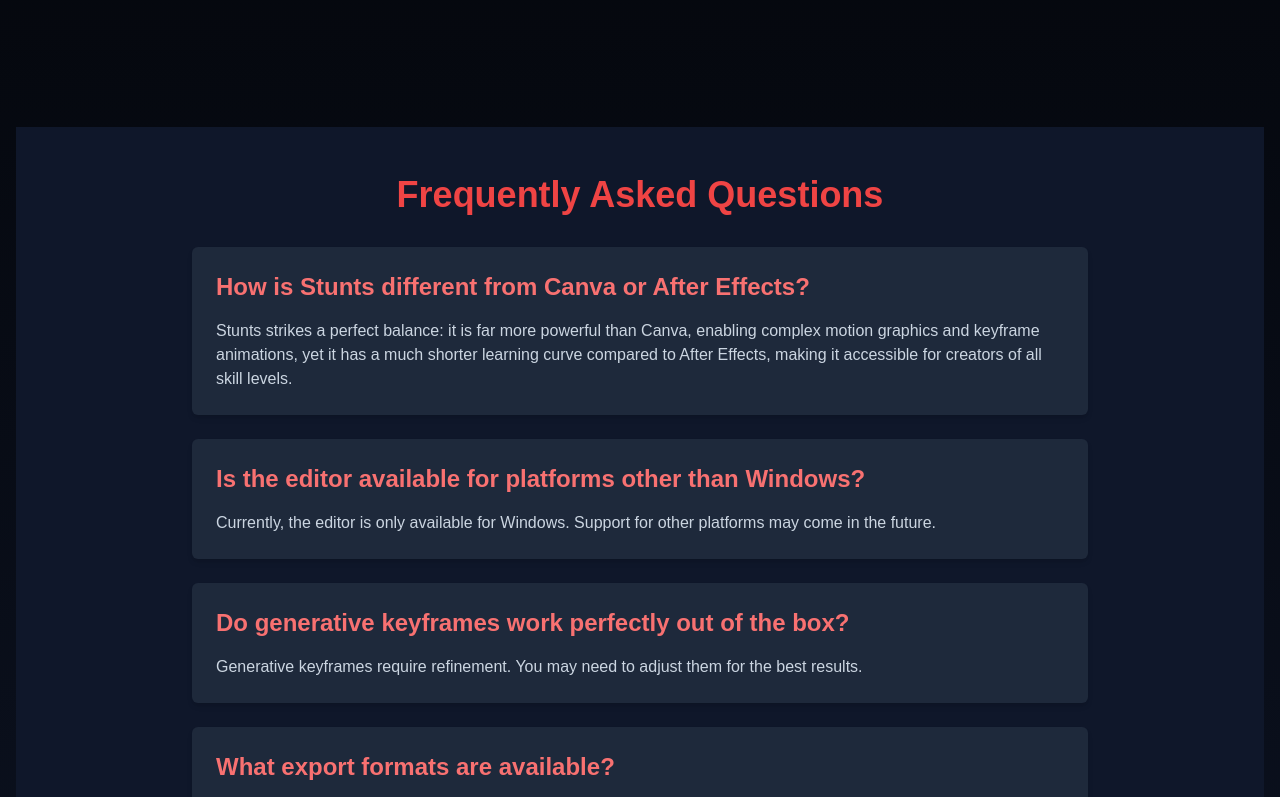
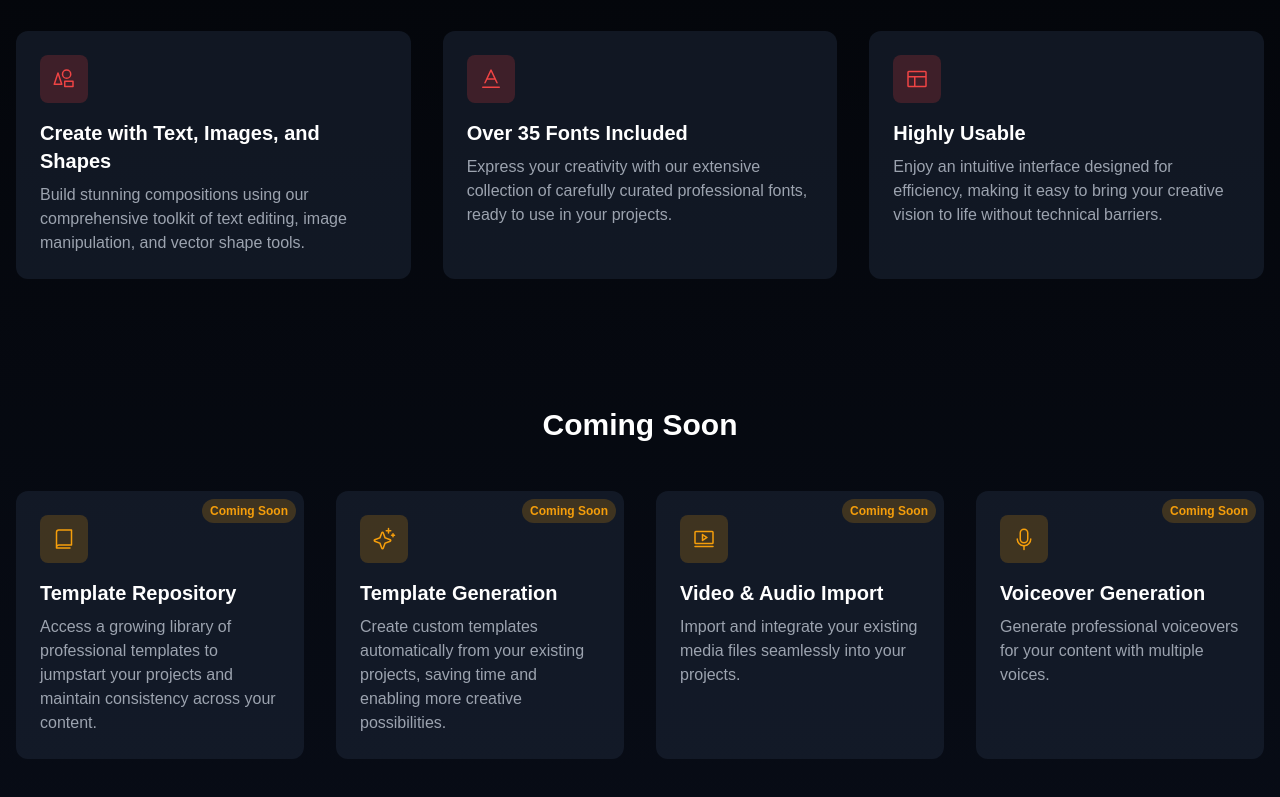
Before and after one commit to alexthegoodman/common-cloud, a Next.js app: page /stunts in a window 1280 px wide. Shown: the part 863-1660 px from the top of the page. Built offline with nearby package versions, Linux system fonts and the light colour scheme.

Commit message:
coming soon and addt features

```diff
--- a/app/stunts/page.tsx
+++ b/app/stunts/page.tsx
@@ -9,11 +9,15 @@
   Lightning,
   Clock,
   Video,
+  Shapes,
+  TextAUnderline,
+  Layout,
 } from "@phosphor-icons/react";
 import PricingTable from "@/components/PricingTable";
 import Link from "next/link";
 import AuthForm from "@/components/AuthForm";
 import FAQ from "@/components/FAQ";
+import ComingSoonSection from "@/components/ComingSoon";
 
 const HomePage = () => {
   const [formVisible, setFormVisible] = useState(false);
@@ -74,7 +78,7 @@
         <div className="grid md:grid-cols-3 gap-8">
           <div className="bg-slate-800/50 p-6 rounded-xl">
             <div className="bg-red-500/20 w-12 h-12 rounded-lg flex items-center justify-center mb-4">
-              <MagicWand className="text-red-500" />
+              <MagicWand size={24} className="text-red-500" />
             </div>
             <h3 className="text-xl font-semibold mb-2 text-white">
               Smart Path Generation
@@ -87,7 +91,7 @@
 
           <div className="bg-slate-800/50 p-6 rounded-xl">
             <div className="bg-red-500/20 w-12 h-12 rounded-lg flex items-center justify-center mb-4">
-              <Lightning className="text-red-500" />
+              <Lightning size={24} className="text-red-500" />
             </div>
             <h3 className="text-xl font-semibold mb-2 text-white">
               Lightning Fast
@@ -100,7 +104,7 @@
 
           <div className="bg-slate-800/50 p-6 rounded-xl">
             <div className="bg-red-500/20 w-12 h-12 rounded-lg flex items-center justify-center mb-4">
-              <Video className="text-red-500" />
+              <Video size={24} className="text-red-500" />
             </div>
             <h3 className="text-xl font-semibold mb-2 text-white">
               Your Content
@@ -110,8 +114,54 @@
               tools.
             </p>
           </div>
+
+          <div className="bg-slate-800/50 p-6 rounded-xl">
+            <div className="bg-red-500/20 w-12 h-12 rounded-lg flex items-center justify-center mb-4">
+              <Shapes size={24} className="text-red-500" />
+            </div>
+            <h3 className="text-xl font-semibold mb-2 text-white">
+              Create with Text, Images, and Shapes
+            </h3>
+            <p className="text-gray-400">
+              Build stunning compositions using our comprehensive toolkit of
+              text editing, image manipulation, and vector shape tools.
+            </p>
+          </div>
+
+          <div className="bg-slate-800/50 p-6 rounded-xl">
+            <div className="bg-red-500/20 w-12 h-12 rounded-lg flex items-center justify-center mb-4">
+              <TextAUnderline size={24} className="text-red-500" />
+            </div>
+            <h3 className="text-xl font-semibold mb-2 text-white">
+              Over 35 Fonts Included
+            </h3>
+            <p className="text-gray-400">
+              Express your creativity with our extensive collection of carefully
+              curated professional fonts, ready to use in your projects.
+            </p>
+          </div>
+
+          <div className="bg-slate-800/50 p-6 rounded-xl">
+            <div className="bg-red-500/20 w-12 h-12 rounded-lg flex items-center justify-center mb-4">
+              <Layout size={24} className="text-red-500" />
+            </div>
+            <h3 className="text-xl font-semibold mb-2 text-white">
+              Highly Usable
+            </h3>
+            <p className="text-gray-400">
+              Enjoy an intuitive interface designed for efficiency, making it
+              easy to bring your creative vision to life without technical
+              barriers.
+            </p>
+          </div>
         </div>
+
+        {/** Create with Text, Images, and Shapes */}
+        {/** Over 35 Fonts Included */}
+        {/** Highly Usable */}
       </section>
+
+      <ComingSoonSection />
 
       {/** Pricing Table */}
       {/* <section className="container mx-auto px-4 py-16">
--- /dev/null
+++ b/components/ComingSoon.tsx
@@ -0,0 +1,80 @@
+"use client";
+
+import { Book, Video, Microphone, Sparkle } from "@phosphor-icons/react";
+
+const ComingSoonSection = () => {
+  return (
+    <section className="container mx-auto px-4 py-16">
+      <h2 className="text-3xl font-bold text-white text-center mb-12">
+        Coming Soon
+      </h2>
+      <div className="grid md:grid-cols-2 lg:grid-cols-4 gap-8">
+        <div className="bg-slate-800/50 p-6 rounded-xl relative overflow-hidden">
+          <div className="absolute top-2 right-2 bg-amber-500/20 text-amber-500 text-xs font-semibold px-2 py-1 rounded-full">
+            Coming Soon
+          </div>
+          <div className="bg-amber-500/20 w-12 h-12 rounded-lg flex items-center justify-center mb-4">
+            <Book size={24} className="text-amber-500" />
+          </div>
+          <h3 className="text-xl font-semibold mb-2 text-white">
+            Template Repository
+          </h3>
+          <p className="text-gray-400">
+            Access a growing library of professional templates to jumpstart your
+            projects and maintain consistency across your content.
+          </p>
+        </div>
+
+        <div className="bg-slate-800/50 p-6 rounded-xl relative overflow-hidden">
+          <div className="absolute top-2 right-2 bg-amber-500/20 text-amber-500 text-xs font-semibold px-2 py-1 rounded-full">
+            Coming Soon
+          </div>
+          <div className="bg-amber-500/20 w-12 h-12 rounded-lg flex items-center justify-center mb-4">
+            <Sparkle size={24} className="text-amber-500" />
+          </div>
+          <h3 className="text-xl font-semibold mb-2 text-white">
+            Template Generation
+          </h3>
+          <p className="text-gray-400">
+            Create custom templates automatically from your existing projects,
+            saving time and enabling more creative possibilities.
+          </p>
+        </div>
+
+        <div className="bg-slate-800/50 p-6 rounded-xl relative overflow-hidden">
+          <div className="absolute top-2 right-2 bg-amber-500/20 text-amber-500 text-xs font-semibold px-2 py-1 rounded-full">
+            Coming Soon
+          </div>
+          <div className="bg-amber-500/20 w-12 h-12 rounded-lg flex items-center justify-center mb-4">
+            <Video size={24} className="text-amber-500" />
+          </div>
+          <h3 className="text-xl font-semibold mb-2 text-white">
+            Video & Audio Import
+          </h3>
+          <p className="text-gray-400">
+            Import and integrate your existing media files seamlessly into your
+            projects.
+          </p>
+        </div>
+
+        <div className="bg-slate-800/50 p-6 rounded-xl relative overflow-hidden">
+          <div className="absolute top-2 right-2 bg-amber-500/20 text-amber-500 text-xs font-semibold px-2 py-1 rounded-full">
+            Coming Soon
+          </div>
+          <div className="bg-amber-500/20 w-12 h-12 rounded-lg flex items-center justify-center mb-4">
+            <Microphone size={24} className="text-amber-500" />
+          </div>
+          <h3 className="text-xl font-semibold mb-2 text-white">
+            Voiceover Generation
+          </h3>
+          <p className="text-gray-400">
+            Generate professional voiceovers for your content with multiple
+            voices.
+          </p>
+        </div>
+      </div>
+    </section>
+  );
+};
+
+export default ComingSoonSection;
```
